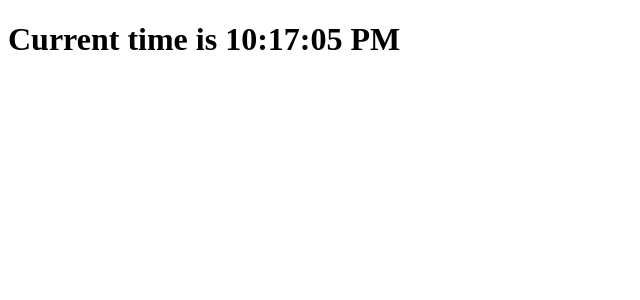
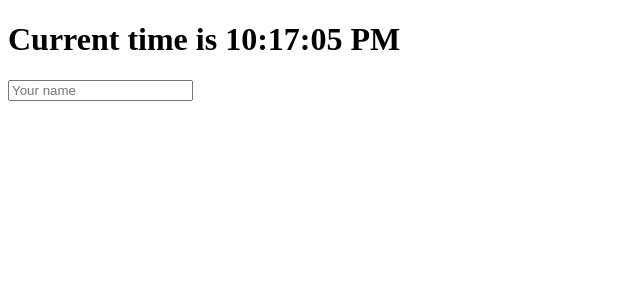
Before and after one commit to Yipeng-LU/Mini-React-Shopping-App, a React (Create React App) app: page / in a window 1280 px wide. Shown: the top 300 px of the page, without its empty margins (0-640 px from the left). Built offline with nearby package versions, Linux system fonts and the light colour scheme.

Commit message:
finish greeting component

```diff
--- a/src/components/App.js
+++ b/src/components/App.js
@@ -1,9 +1,11 @@
 import React from 'react';
 import Clock from './Clock';
+import Greeting from './Greeting'
 function App() {
   return (
     <div>
       <Clock />
+      <Greeting />
     </div>
   );
 }
--- /dev/null
+++ b/src/components/Greeting.jsx
@@ -0,0 +1,28 @@
+import React,{useState} from 'react';
+function Greeting(){
+  const [greet, setGreet] = React.useState("");
+  const [name, setName] = React.useState("");
+  function handleChange(event){
+    const value=event.target.value;
+    setName(value);
+    const hour=new Date().getHours();
+    let greetContent=''
+    if (hour<12){
+      greetContent='Good morning!';
+    }
+    else if (hour<18){
+      greetContent='Good afternoon!';
+    }
+    else{
+      greetContent='Good evening!';
+    }
+    setGreet(greetContent);
+  }
+  return (
+    <div>
+      <input onChange={handleChange} type="text" placeholder="Your name" />
+      <h1>{greet} {name}</h1>
+    </div>
+  );
+}
+export default Greeting
```
Also changed, not shown: 1 other file (tests, documents, lock files or other folders).
